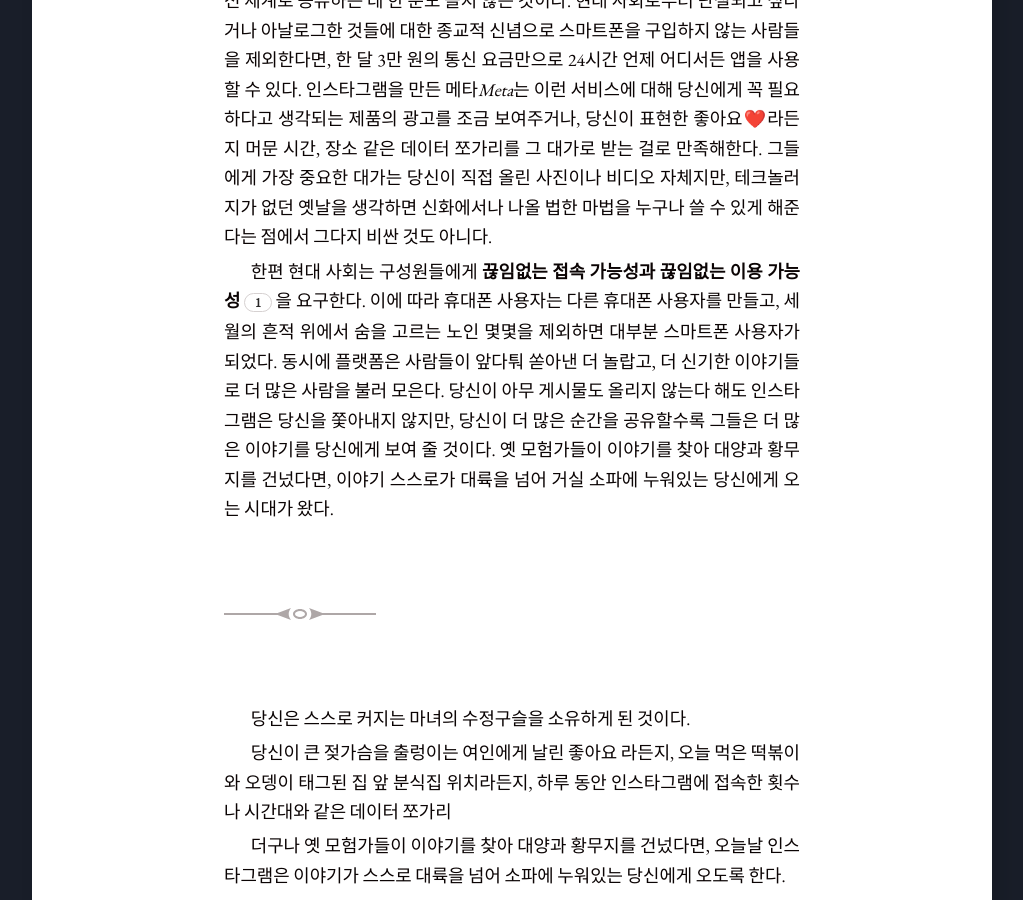
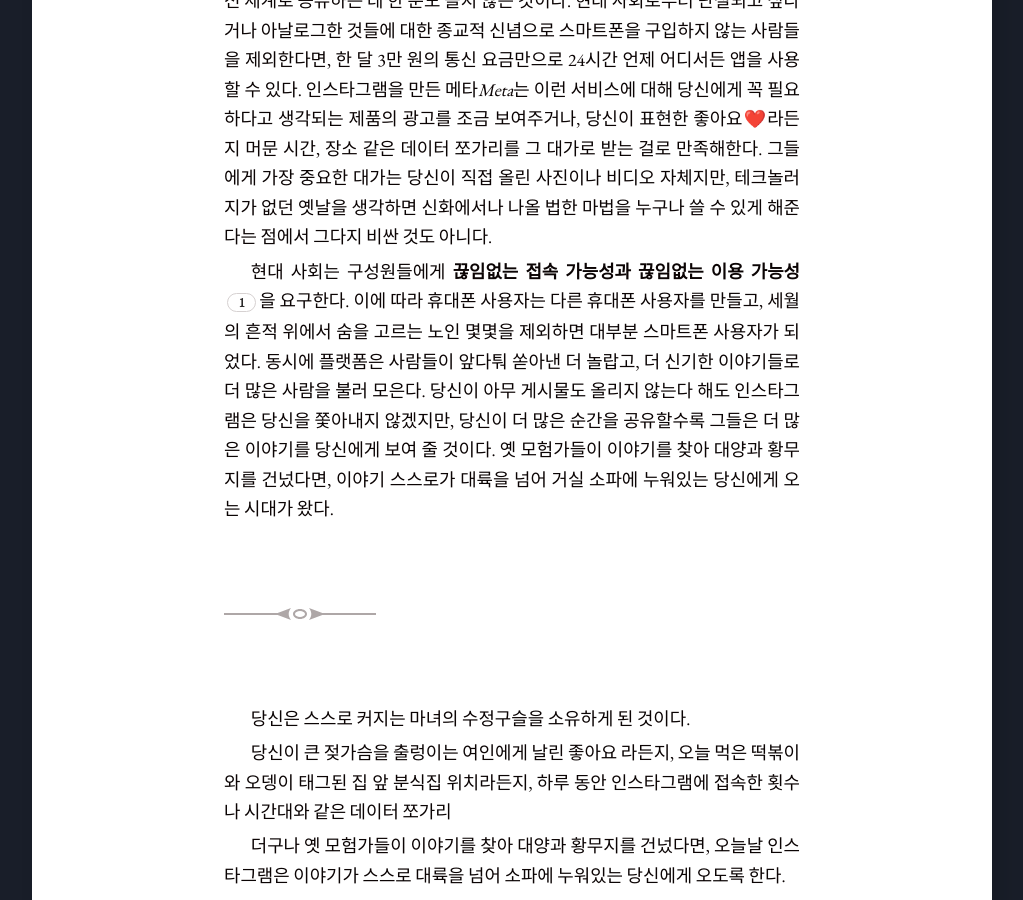
Before and after one commit to grsdij/grsdij, a Jekyll site: the page built from _posts/2022-05-17-인스타그램을 사용하지 않는 방법.md, in a window 1280 px wide and 900 px high, scrolled down 794 px. Shown: the whole window, without its empty margins (128-1151 px from the left). Built offline with Jekyll 4.4.1, drawn with Linux system fonts in a browser that asks for light colours.

Commit message:
Update 2022-05-17-인스타그램을 사용하지 않는 방법.md

```diff
--- a/_posts/2022-05-17-인스타그램을 사용하지 않는 방법.md
+++ b/_posts/2022-05-17-인스타그램을 사용하지 않는 방법.md
@@ -9,7 +9,7 @@ layout: post
 
 당신이 통신비만 낼, 혹은 무료 와이파이가 제공되는 곳까지 걸어갈 귀찮음만 감수할 여력이 있다면 인스타그램은 이 모든 기능을 공짜로 제공한다. 내 생활을 전 세계로 공유하는 데 한 푼도 들지 않는 것이다. 현대 사회로부터 단절되고 싶다거나 아날로그한 것들에 대한 종교적 신념으로 스마트폰을 구입하지 않는 사람들을 제외한다면, 한 달 3만 원의 통신 요금만으로 24시간 언제 어디서든 앱을 사용할 수 있다. 인스타그램을 만든 메타*Meta*는 이런 서비스에 대해 당신에게 꼭 필요하다고 생각되는 제품의 광고를 조금 보여주거나, 당신이 표현한 좋아요❤️라든지 머문 시간, 장소 같은 데이터 쪼가리를 그 대가로 받는 걸로 만족해한다. 그들에게 가장 중요한 대가는 당신이 직접 올린 사진이나 비디오 자체지만, 테크놀러지가 없던 옛날을 생각하면 신화에서나 나올 법한 마법을 누구나 쓸 수 있게 해준다는 점에서 그다지 비싼 것도 아니다.
 
-한편 현대 사회는 구성원들에게 **끊임없는 접속 가능성과 끊임없는 이용 가능성**[^1]을 요구한다. 이에 따라 휴대폰 사용자는 다른 휴대폰 사용자를 만들고, 세월의 흔적 위에서 숨을 고르는 노인 몇몇을 제외하면 대부분 스마트폰 사용자가 되었다. 동시에 플랫폼은 사람들이 앞다퉈 쏟아낸 더 놀랍고, 더 신기한 이야기들로 더 많은 사람을 불러 모은다. 당신이 아무 게시물도 올리지 않는다 해도 인스타그램은 당신을 쫓아내지 않지만, 당신이 더 많은 순간을 공유할수록 그들은 더 많은 이야기를 당신에게 보여 줄 것이다. 옛 모험가들이 이야기를 찾아 대양과 황무지를 건넜다면, 이야기 스스로가 대륙을 넘어 거실 소파에 누워있는 당신에게 오는 시대가 왔다.
+현대 사회는 구성원들에게 **끊임없는 접속 가능성과 끊임없는 이용 가능성**[^1]을 요구한다. 이에 따라 휴대폰 사용자는 다른 휴대폰 사용자를 만들고, 세월의 흔적 위에서 숨을 고르는 노인 몇몇을 제외하면 대부분 스마트폰 사용자가 되었다. 동시에 플랫폼은 사람들이 앞다퉈 쏟아낸 더 놀랍고, 더 신기한 이야기들로 더 많은 사람을 불러 모은다. 당신이 아무 게시물도 올리지 않는다 해도 인스타그램은 당신을 쫓아내지 않겠지만, 당신이 더 많은 순간을 공유할수록 그들은 더 많은 이야기를 당신에게 보여 줄 것이다. 옛 모험가들이 이야기를 찾아 대양과 황무지를 건넜다면, 이야기 스스로가 대륙을 넘어 거실 소파에 누워있는 당신에게 오는 시대가 왔다.
 
 
 
```
